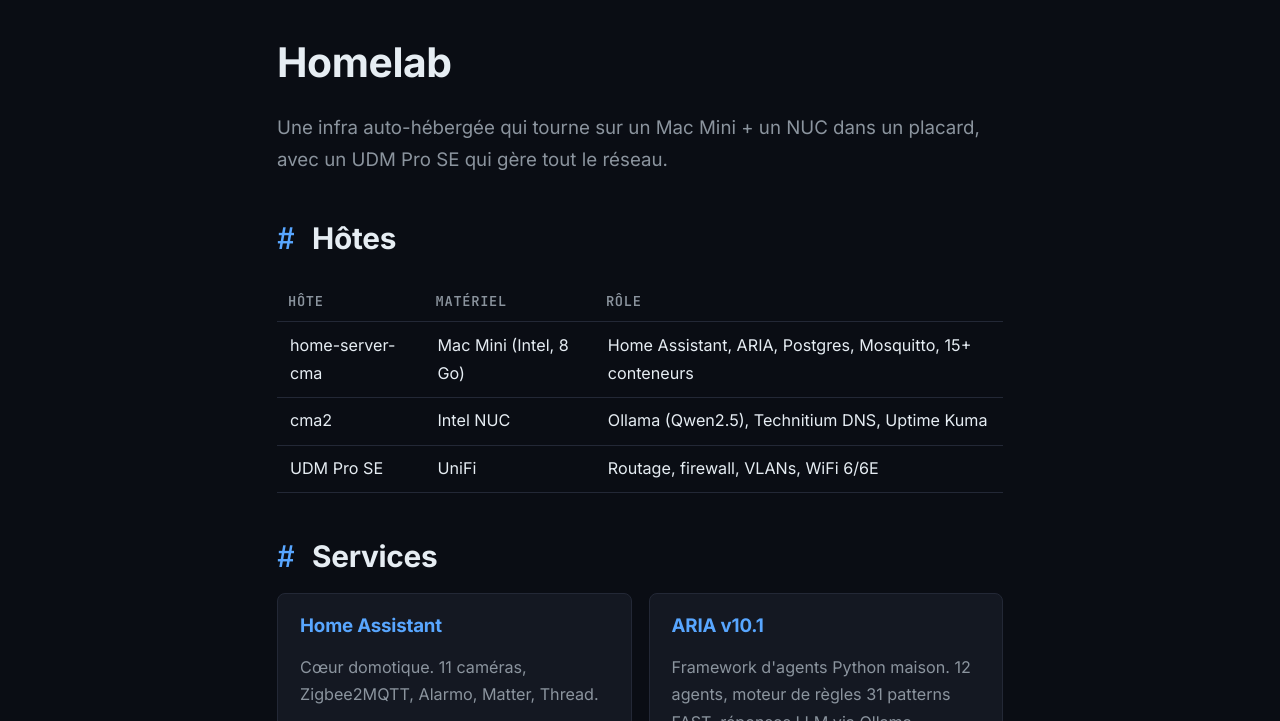
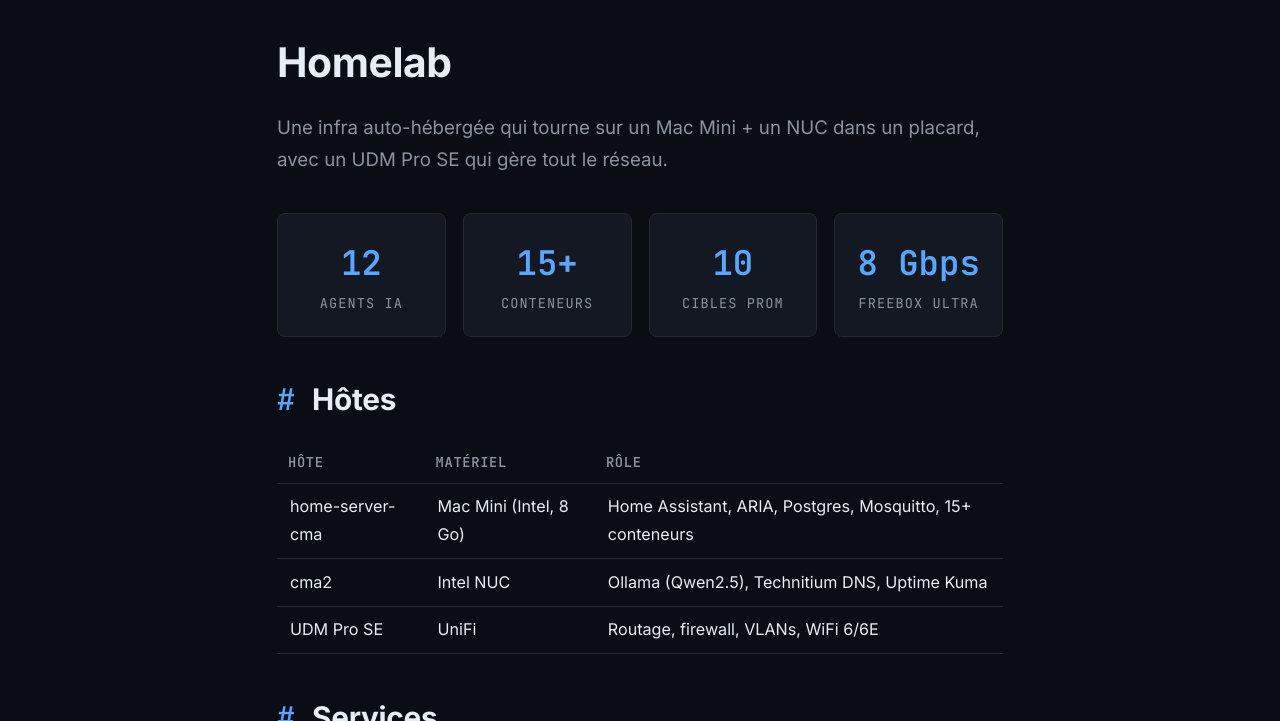
Before and after one commit to cma-sudo/cmadevops, an Astro site: page /cmadevops/homelab in a window 1280 px wide. Shown: the part 74-795 px from the top of the page. Built offline with nearby package versions, Linux system fonts and the light colour scheme; Astro itself is replaced by a stand-in of ours.

Commit message:
Move tech stats to /homelab, replace homepage with broader audience stats

```diff
--- a/src/pages/homelab.astro
+++ b/src/pages/homelab.astro
@@ -18,6 +18,25 @@
 				Une infra auto-hébergée qui tourne sur un Mac Mini + un NUC dans un placard,
 				avec un UDM Pro SE qui gère tout le réseau.
 			</p>
+
+			<section class="stats">
+				<div class="stat">
+					<div class="stat-num">12</div>
+					<div class="stat-label">agents IA</div>
+				</div>
+				<div class="stat">
+					<div class="stat-num">15+</div>
+					<div class="stat-label">conteneurs</div>
+				</div>
+				<div class="stat">
+					<div class="stat-num">10</div>
+					<div class="stat-label">cibles Prom</div>
+				</div>
+				<div class="stat">
+					<div class="stat-num">8 Gbps</div>
+					<div class="stat-label">Freebox Ultra</div>
+				</div>
+			</section>
 
 			<h2>Hôtes</h2>
 			<table>
@@ -92,6 +111,32 @@
 
 <style>
 	.lede { font-size: 1.1em; color: var(--text-muted); margin-bottom: 2em; }
+	.stats {
+		display: grid;
+		grid-template-columns: repeat(auto-fit, minmax(140px, 1fr));
+		gap: 1em;
+		margin-bottom: 2.5em;
+	}
+	.stat {
+		text-align: center;
+		padding: 1.2em 0.5em;
+		background: var(--bg-elevated);
+		border: 1px solid var(--border);
+		border-radius: 8px;
+	}
+	.stat-num {
+		font-size: 2em;
+		font-weight: 700;
+		color: var(--accent);
+		font-family: 'JetBrains Mono', ui-monospace, monospace;
+	}
+	.stat-label {
+		font-size: 0.8em;
+		color: var(--text-muted);
+		text-transform: uppercase;
+		letter-spacing: 0.08em;
+		font-family: 'JetBrains Mono', ui-monospace, monospace;
+	}
 	.grid {
 		display: grid;
 		grid-template-columns: repeat(auto-fit, minmax(260px, 1fr));
--- a/src/pages/index.astro
+++ b/src/pages/index.astro
@@ -50,20 +50,20 @@
 
 			<section class="stats">
 				<div class="stat">
-					<div class="stat-num">12</div>
-					<div class="stat-label">agents IA</div>
+					<div class="stat-num">3</div>
+					<div class="stat-label">casquettes complémentaires</div>
 				</div>
 				<div class="stat">
-					<div class="stat-num">15+</div>
-					<div class="stat-label">conteneurs</div>
+					<div class="stat-num">Alsace</div>
+					<div class="stat-label">Rixheim &amp; environs</div>
 				</div>
 				<div class="stat">
-					<div class="stat-num">10</div>
-					<div class="stat-label">cibles Prom</div>
+					<div class="stat-num"><a href="https://pk-archi.com/" target="_blank" rel="noopener">PK Archi</a></div>
+					<div class="stat-label">partenaire</div>
 				</div>
 				<div class="stat">
-					<div class="stat-num">8Gbps</div>
-					<div class="stat-label">Freebox Ultra</div>
+					<div class="stat-num">Homelab</div>
+					<div class="stat-label">auto-hébergé</div>
 				</div>
 			</section>
 
@@ -176,11 +176,14 @@
 		border-radius: 8px;
 	}
 	.stat-num {
-		font-size: 2em;
+		font-size: 1.5em;
 		font-weight: 700;
 		color: var(--accent);
 		font-family: 'JetBrains Mono', ui-monospace, monospace;
+		line-height: 1.3;
 	}
+	.stat-num a { color: var(--accent); text-decoration: none; border-bottom: 1px solid transparent; }
+	.stat-num a:hover { border-bottom-color: var(--accent); }
 	.stat-label {
 		font-size: 0.8em;
 		color: var(--text-muted);
```
